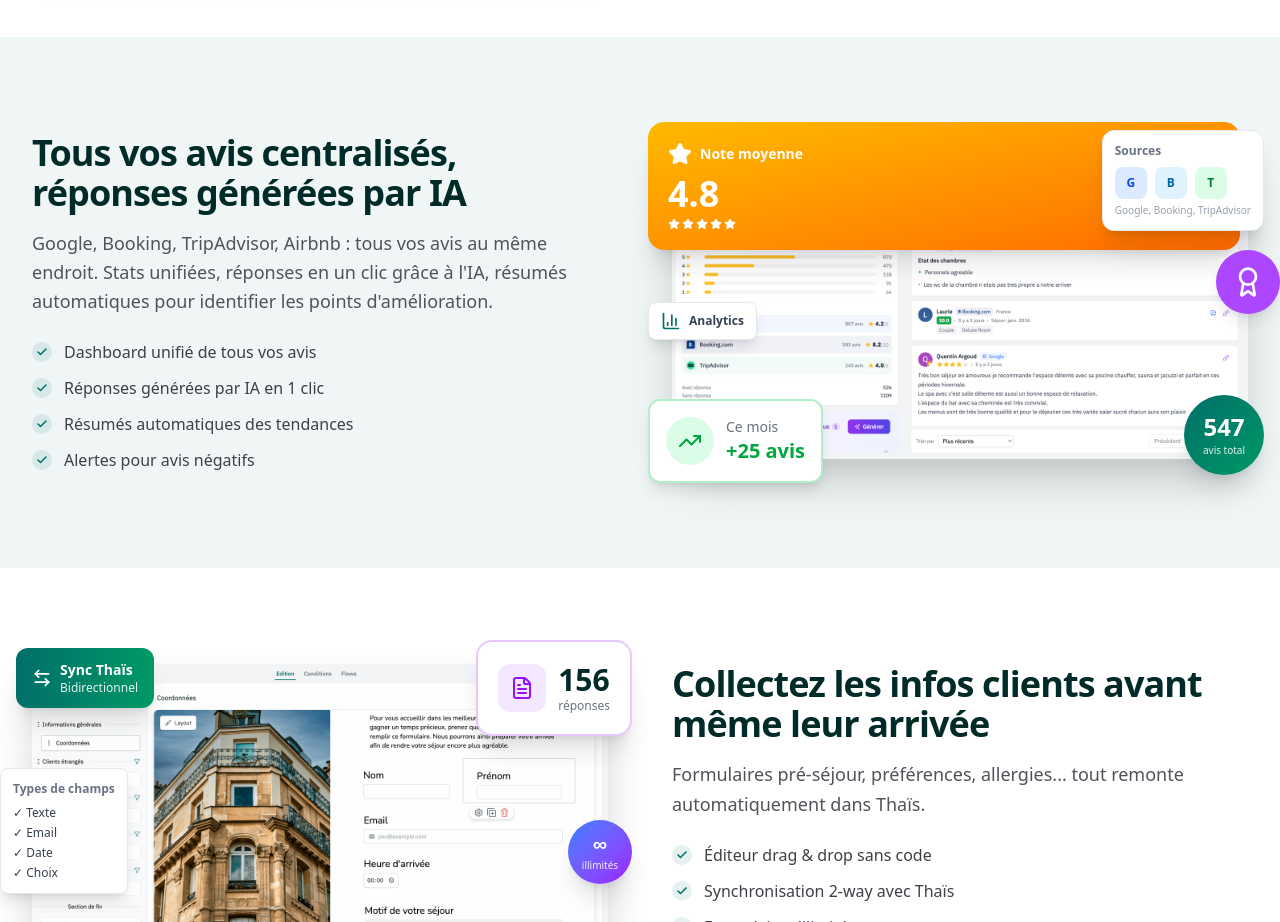
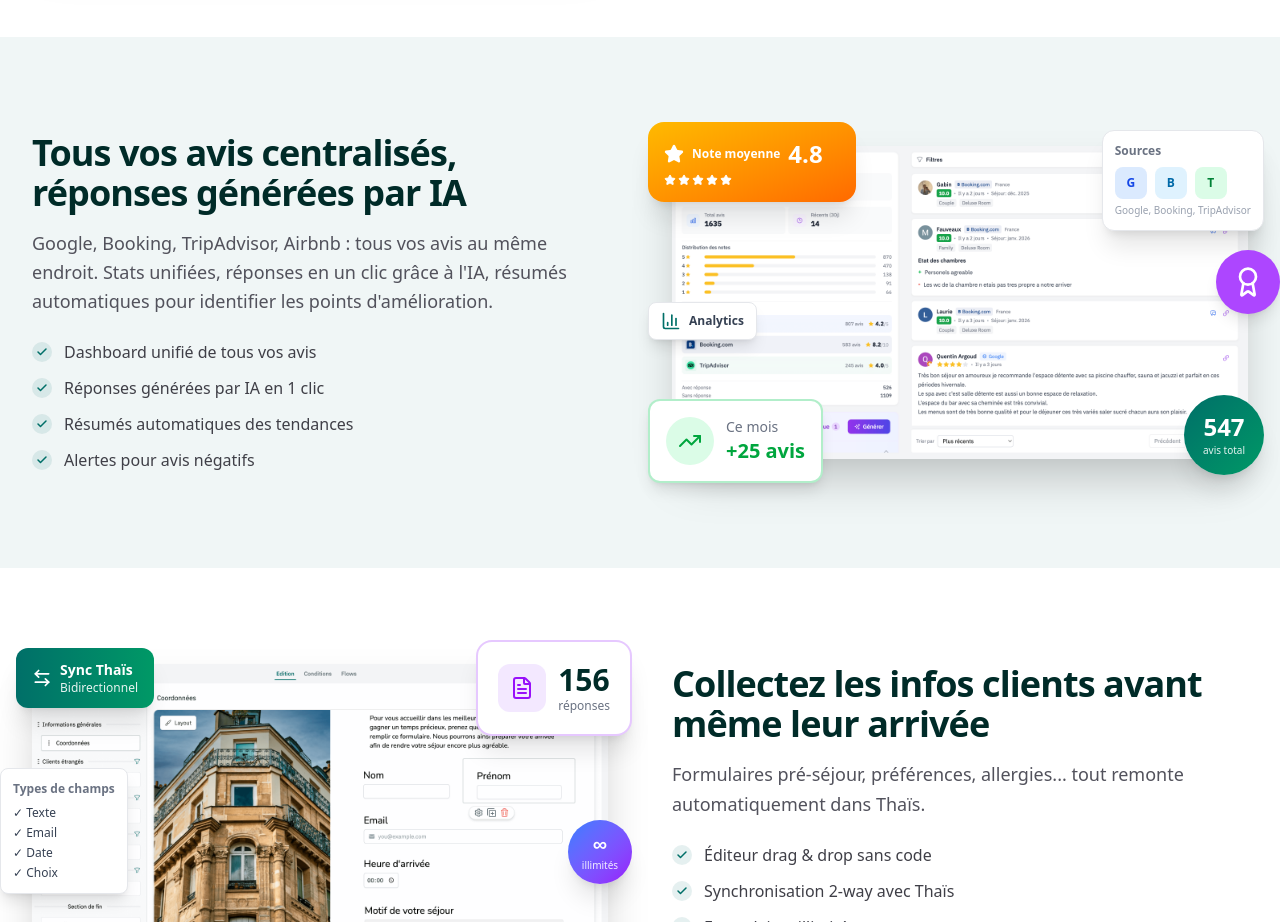
Before and after one commit to mslinnov/triggerflow-website, a Next.js app: page /en/lp/thais in a window 1280 px wide. Shown: the part 6120-7042 px from the top of the page. Built offline with nearby package versions, Linux system fonts and the light colour scheme.

Commit message:
LP Thaïs v1

```diff
--- a/src/app/[locale]/(lp)/lp/thais/page.tsx
+++ b/src/app/[locale]/(lp)/lp/thais/page.tsx
@@ -1,4 +1,5 @@
 import { Suspense } from 'react';
+import type { Metadata } from 'next';
 import {
   ThaisHero,
   ThaisFeaturesShowcase,
@@ -14,6 +15,18 @@ import {
   ThaisMarketingCampaigns,
   JourneyTimeline,
 } from '@/components/landing/thais';
+
+// Prevent search engine indexing for this landing page
+export const metadata: Metadata = {
+  robots: {
+    index: false,
+    follow: false,
+    googleBot: {
+      index: false,
+      follow: false,
+    },
+  },
+};
 
 // Loading component for Suspense boundary
 function LoadingFallback() {
--- a/src/components/landing/thais/visuals/ReviewsVisual.tsx
+++ b/src/components/landing/thais/visuals/ReviewsVisual.tsx
@@ -44,13 +44,13 @@ export function ReviewsVisual() {
         whileInView={{ opacity: 1, scale: 1 }}
         viewport={{ once: true }}
         transition={{ delay: 0.3, duration: 0.5 }}
-        className="absolute -top-6 right-2 md:-top-6 md:-left-6 bg-gradient-to-br from-amber-400 to-orange-500 text-white rounded-xl md:rounded-2xl shadow-xl p-3 md:p-5"
+        className="max-w-52 absolute -top-6 right-2 md:-top-6 md:-left-6 bg-gradient-to-br from-amber-400 to-orange-500 text-white rounded-xl md:rounded-2xl shadow-xl p-2 md:p-4"
       >
-        <div className="flex items-center gap-2 mb-1 md:mb-2">
-          <Star className="w-4 h-4 md:w-6 md:h-6 fill-white" />
-          <span className="text-xs md:text-sm font-semibold">Note moyenne</span>
+        <div className="flex items-center gap-1.5 md:gap-2">
+          <Star className="w-4 h-4 md:w-5 md:h-5 fill-white flex-shrink-0" />
+          <span className="text-[10px] md:text-xs font-semibold whitespace-nowrap">Note moyenne</span>
+          <span className="text-xl md:text-2xl font-bold">4.8</span>
         </div>
-        <p className="text-2xl md:text-4xl font-bold">4.8</p>
         <div className="hidden md:flex gap-0.5 mt-1">
           {[...Array(5)].map((_, i) => (
             <Star key={i} className="w-3 h-3 fill-white" />
--- a/src/components/landing/thais/visuals/WorkflowBuilderVisual.tsx
+++ b/src/components/landing/thais/visuals/WorkflowBuilderVisual.tsx
@@ -42,7 +42,7 @@ export function WorkflowBuilderVisual() {
         whileInView={{ opacity: 1, scale: 1 }}
         viewport={{ once: true }}
         transition={{ delay: 0.5, duration: 0.5 }}
-        className="absolute -top-6 left-2 md:-top-6 md:-right-6 bg-white rounded-xl md:rounded-2xl shadow-xl p-2 md:p-4 border-2 border-brand-primary/20"
+        className="absolute -top-6 right-2 md:-top-6 md:-right-6 bg-white rounded-xl md:rounded-2xl shadow-xl p-2 md:p-4 border-2 border-brand-primary/20"
       >
         <div className="flex items-center gap-2 md:gap-3">
           <div className="w-8 h-8 md:w-12 md:h-12 rounded-lg md:rounded-xl bg-brand-primary/10 flex items-center justify-center">
```
